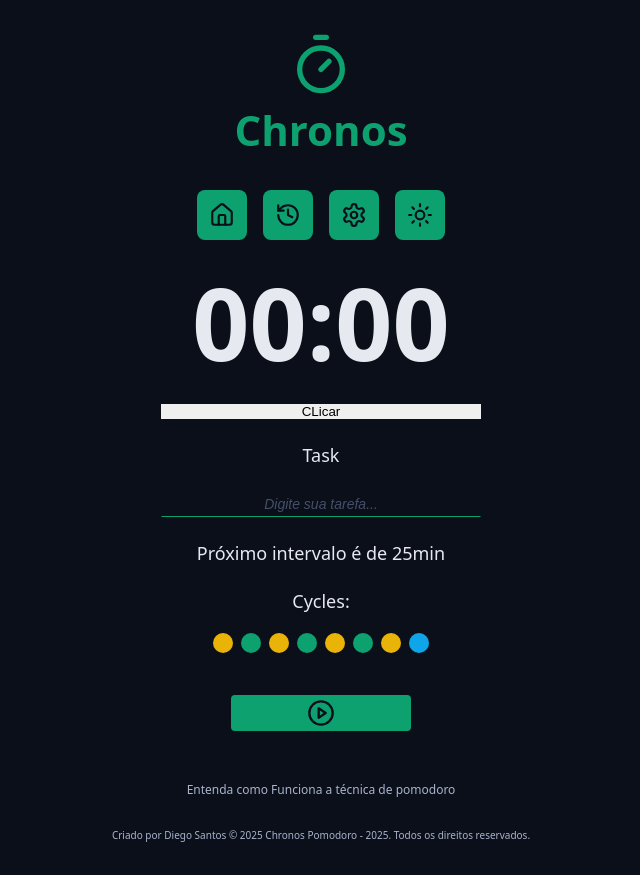
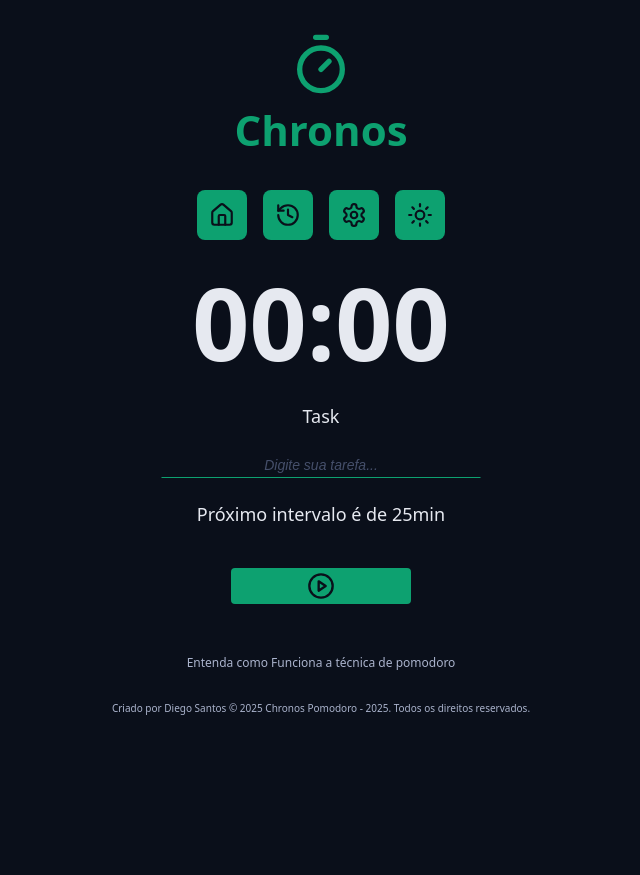
Before and after one commit to diegosantos-engtads/pomodoro-project, a React (Vite) app: page / in a window 1280 px wide. Shown: the whole page, without its empty margins (319-959 px from the left). After the commit the page ends 800 px from the top, so only its background shows below. Built offline with nearby package versions, Linux system fonts and the light colour scheme.

Commit message:
feat: created ciclyes

```diff
--- a/src/App.tsx
+++ b/src/App.tsx
@@ -1,7 +1,7 @@
 import './styles/theme.css';
 import './styles/global.css';
-import { TaskContextProvider } from './contexts/TaskContext';
 import { Home } from './pages/Home';
+import { TaskContextProvider } from './contexts/TaskContext/TaskContextProvider';
 
 export function App() {
   return (
--- a/src/components/CountDown/index.tsx
+++ b/src/components/CountDown/index.tsx
@@ -1,4 +1,4 @@
-import { useTaskContext } from '../../contexts/TaskContext';
+import { useTaskContext } from '../../contexts/TaskContext/useTaskContext';
 import styles from './styles.module.css';
 
 export function CountDown() {
--- a/src/components/Cycles/index.tsx
+++ b/src/components/Cycles/index.tsx
@@ -1,18 +1,34 @@
+import { useTaskContext } from '../../contexts/TaskContext/useTaskContext';
+import { getNextCycle } from '../../utils/getNextCycle';
+import { getNextCycleType } from '../../utils/getNextCycleType';
 import styles from './styles.module.css';
 
 export function Cycles() {
+  const { state } = useTaskContext();
+  const cycleStep = Array.from({ length: state.currentCycle });
+
+  const cycleDescriptionMap = {
+    workTime: 'foco',
+    shortBreakTime: 'Descanso curto',
+    longBreakTime: 'descanso longo',
+  };
+
   return (
     <div className={styles.cycles}>
-      <span>Cycles:</span>
+      <span>Ciclos:</span>
       <div className={styles.cycleDots}>
-        <span className={`${styles.cycleDot} ${styles.workTime}`}></span>
-        <span className={`${styles.cycleDot} ${styles.shortBreakTime}`}></span>
-        <span className={`${styles.cycleDot} ${styles.workTime}`}></span>
-        <span className={`${styles.cycleDot} ${styles.shortBreakTime}`}></span>
-        <span className={`${styles.cycleDot} ${styles.workTime}`}></span>
-        <span className={`${styles.cycleDot} ${styles.shortBreakTime}`}></span>
-        <span className={`${styles.cycleDot} ${styles.workTime}`}></span>
-        <span className={`${styles.cycleDot} ${styles.longBreakTime}`}></span>
+        {cycleStep.map((_, index) => {
+          const nextCycle = getNextCycle(index);
+          const nextCycleType = getNextCycleType(nextCycle);
+          return (
+            <span
+              key={nextCycle}
+              className={`${styles.cycleDot} ${styles[nextCycleType]}`}
+              aria-label={`Indicador de ciclo de ${cycleDescriptionMap[nextCycleType]}`}
+              title={`Indicador de ciclo de ${cycleDescriptionMap[nextCycleType]}`}
+            ></span>
+          );
+        })}
       </div>
     </div>
   );
--- a/src/components/MainForm/index.tsx
+++ b/src/components/MainForm/index.tsx
@@ -1,32 +1,78 @@
-import { PlayCircleIcon } from 'lucide-react';
+import { PlayCircleIcon, StopCircleIcon } from 'lucide-react';
 import { DefaultButton } from '../DefaultButton';
 import { DefaultInput } from '../DefaultInput';
 import { Cycles } from '../Cycles';
-import { useTaskContext } from '../../contexts/TaskContext';
+import { useRef } from 'react';
+import { useTaskContext } from '../../contexts/TaskContext/useTaskContext';
+import { TaskModel } from '../../modules/TaskModel';
+import { getNextCycle } from '../../utils/getNextCycle';
+import { getNextCycleType } from '../../utils/getNextCycleType';
+import { formatSecondsToMinutes } from '../../utils/formatSecondsToMinutes';
 
 export function MainForm() {
-  const { setState } = useTaskContext();
+  const { state, setState } = useTaskContext();
+  const taskNameInput = useRef<HTMLInputElement>(null);
 
-  function handleClick() {
+  const nextCycle = getNextCycle(state.currentCycle);
+  const nextCycleType = getNextCycleType(nextCycle);
+
+  function handleCreateNewTask(event: React.FormEvent<HTMLFormElement>) {
+    event.preventDefault();
+
+    if (taskNameInput.current == null) return;
+
+    const taskName = taskNameInput.current.value.trim();
+
+    if (!taskName) {
+      alert('Você precisa digitar uma tarefa');
+      return;
+    }
+
+    const newTask: TaskModel = {
+      id: Date.now().toString(),
+      name: taskName,
+      startDate: Date.now(),
+      completeDate: null,
+      interruptDate: null,
+      duration: state.config[nextCycleType],
+      type: nextCycleType,
+    };
+    const secondRemaining = newTask.duration * 60;
+
     setState(prevState => {
       return {
         ...prevState,
-        formatSecondRemaining: '21:00',
+        config: { ...prevState.config },
+        activeTask: newTask,
+        currentCycle: nextCycle,
+        secondRemaining,
+        formatSecondRemaining: formatSecondsToMinutes(secondRemaining),
+        tasks: [...prevState.tasks, newTask],
+      };
+    });
+  }
+
+  function handleInterruptedTask() {
+    setState(prevState => {
+      return {
+        ...prevState,
+        activeTask: null,
+        secondRemaining: 0,
+        formatSecondRemaining: '00:00',
       };
     });
   }
 
   return (
-    <form className='form container' action=''>
-      <button onClick={handleClick} type='button'>
-        CLicar
-      </button>
+    <form onSubmit={handleCreateNewTask} className='form container' action=''>
       <div className='formRow'>
         <DefaultInput
           labelText='Task'
           id='input'
           type='text'
           placeholder='Digite sua tarefa...'
+          ref={taskNameInput}
+          disabled={!!state.activeTask}
         />
       </div>
 
@@ -34,12 +80,32 @@
         <p>Próximo intervalo é de 25min</p>
       </div>
 
-      <div className='formRow'>
-        <Cycles />
-      </div>
+      {state.currentCycle > 0 && (
+        <div className='formRow'>
+          <Cycles />
+        </div>
+      )}
 
       <div className='formRow'>
-        <DefaultButton icon={<PlayCircleIcon />} />
+        {!state.activeTask ? (
+          <DefaultButton
+            aria-label='Iniciar nova terefa'
+            title='Iniciar nova tarefa'
+            type='submit'
+            icon={<PlayCircleIcon />}
+            key='submit'
+          />
+        ) : (
+          <DefaultButton
+            aria-label='Parar tarefa atual'
+            title='Parar tarefa atual'
+            type='button'
+            color='red'
+            icon={<StopCircleIcon />}
+            onClick={handleInterruptedTask}
+            key='stop'
+          />
+        )}
       </div>
     </form>
   );
--- /dev/null
+++ b/src/contexts/TaskContext/TaskContext.tsx
@@ -0,0 +1,14 @@
+import { createContext } from 'react';
+import { TaskStateModel } from '../../modules/TaskStateModel';
+import { initialTaskState } from './initialTaskState';
+
+type TaskContextProps = {
+  state: TaskStateModel;
+  setState: React.Dispatch<React.SetStateAction<TaskStateModel>>;
+};
+const initialContextValue = {
+  state: initialTaskState,
+  setState: () => {},
+};
+
+export const TaskContext = createContext<TaskContextProps>(initialContextValue);
--- /dev/null
+++ b/src/contexts/TaskContext/TaskContextProvider.tsx
@@ -0,0 +1,21 @@
+import { useEffect, useState } from 'react';
+import { TaskContext } from './TaskContext';
+import { initialTaskState } from './initialTaskState';
+
+type TaskContextProviderProps = {
+  children: React.ReactNode;
+};
+
+export function TaskContextProvider({ children }: TaskContextProviderProps) {
+  const [state, setState] = useState(initialTaskState);
+
+  useEffect(() => {
+    console.log(state);
+  }, [state]);
+
+  return (
+    <TaskContext.Provider value={{ state, setState }}>
+      {children}
+    </TaskContext.Provider>
+  );
+}
--- a/src/contexts/TaskContext/index.tsx
+++ /dev/null
@@ -1,44 +0,0 @@
-import { createContext, useContext, useState } from 'react';
-import { TaskStateModel } from '../../modules/TaskStateModel';
-
-const initialState: TaskStateModel = {
-  tasks: [],
-  secondRemaining: 0,
-  formatSecondRemaining: '00:00',
-  activeTask: null,
-  currentCycle: 0,
-  config: {
-    workTime: 25,
-    shortBreakTime: 5,
-    longBreakTime: 15,
-  },
-};
-const initialContextValue = {
-  state: initialState,
-  setState: () => {},
-};
-
-type TaskContextProps = {
-  state: TaskStateModel;
-  setState: React.Dispatch<React.SetStateAction<TaskStateModel>>;
-};
-
-export const TaskContext = createContext<TaskContextProps>(initialContextValue);
-
-type TaskContextProviderProps = {
-  children: React.ReactNode;
-};
-
-export function TaskContextProvider({ children }: TaskContextProviderProps) {
-  const [state, setState] = useState(initialState);
-
-  return (
-    <TaskContext.Provider value={{ state, setState }}>
-      {children}
-    </TaskContext.Provider>
-  );
-}
-
-export function useTaskContext() {
-  return useContext(TaskContext);
-}
--- /dev/null
+++ b/src/contexts/TaskContext/initialTaskState.ts
@@ -0,0 +1,14 @@
+import { TaskStateModel } from '../../modules/TaskStateModel';
+
+export const initialTaskState: TaskStateModel = {
+  tasks: [],
+  secondRemaining: 0,
+  formatSecondRemaining: '00:00',
+  activeTask: null,
+  currentCycle: 0,
+  config: {
+    workTime: 25,
+    shortBreakTime: 5,
+    longBreakTime: 15,
+  },
+};
--- /dev/null
+++ b/src/contexts/TaskContext/useTaskContext.ts
@@ -0,0 +1,6 @@
+import { useContext } from 'react';
+import { TaskContext } from './TaskContext';
+
+export function useTaskContext() {
+  return useContext(TaskContext);
+}
--- /dev/null
+++ b/src/utils/formatSecondsToMinutes.ts
@@ -0,0 +1,5 @@
+export function formatSecondsToMinutes(seconds: number) {
+  const minutes = String(Math.floor(seconds / 60)).padStart(2, '0');
+  const secondsMod = String(Math.floor(seconds % 60)).padStart(2, '0');
+  return `${minutes}:${secondsMod}`;
+}
--- /dev/null
+++ b/src/utils/getNextCycle.ts
@@ -0,0 +1,3 @@
+export function getNextCycle(currentCycle: number) {
+  return currentCycle === 0 || currentCycle === 8 ? 1 : currentCycle + 1;
+}
--- /dev/null
+++ b/src/utils/getNextCycleType.ts
@@ -0,0 +1,7 @@
+import { TaskModel } from '../modules/TaskModel';
+
+export function getNextCycleType(currentCycle: number): TaskModel['type'] {
+  if (currentCycle % 8 === 0) return 'longBreakTime';
+  else if (currentCycle % 2 === 0) return 'shortBreakTime';
+  return 'workTime';
+}
```
